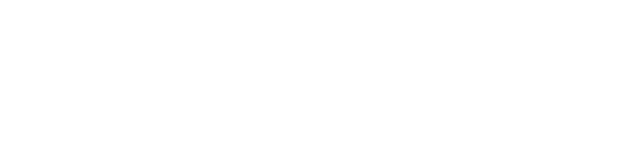
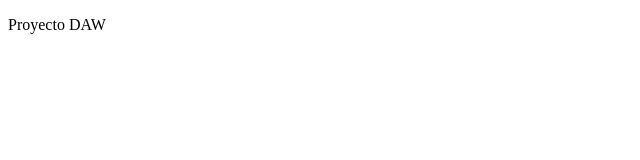
Before and after one commit to eljuanmicasisi/curso-git, a plain HTML site: page index.html in a window 1280 px wide. Shown: the whole page, without its empty margins (0-640 px from the left). Drawn offline with Linux system fonts and the light colour scheme.

Commit message:
Párrafo y fondo de la web

```diff
--- /dev/null
+++ b/css/estilos.css
@@ -0,0 +1,3 @@
+body{
+	background-color: blue;
+}
--- a/index.html
+++ b/index.html
@@ -4,8 +4,9 @@
     <meta charset="UTF-8">
     <meta name="viewport" content="width=device-width, initial-scale=1.0">
     <title>Document</title>
+    <link href="css/estilos.css" rel="stylessheet" type="text/css">
 </head>
 <body>
-
+    <p>Proyecto DAW</p>
 </body>
 </html>
```
Also changed, not shown: js/javascript.js (added).
